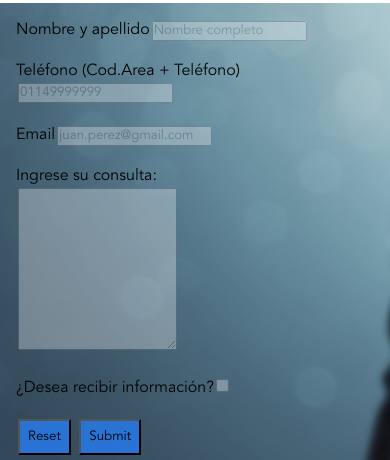
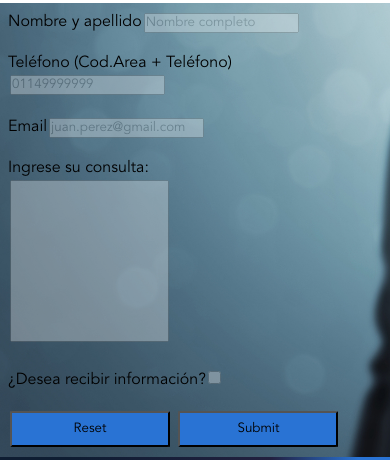
Before and after one commit to martinToranzo/desarrolloWebRC, a plain HTML site: page contacto.html in a window 390 px wide. Shown: the part 217-677 px from the top of the page. Drawn offline with Linux system fonts and the light colour scheme.

Commit message:
Modif Contacto

```diff
--- a/css/style.css
+++ b/css/style.css
@@ -309,27 +309,31 @@
 .seccionContacto {
   grid-area: seccionContacto;
 }
+
 .seccionContacto form {
-  /* margin: 1rem; */
   padding: 1rem;
   background-image: url("../img/Contacto.jpg");
   background-size: cover;
-  /* line-height: 38px; */
+  padding: 0.5rem;
 }
 .seccionContacto input {
   margin: 2px;
 }
+
 .inputTexto {
+  margin: 1rem;
   opacity: 0.3;
 }
 .seccionContacto textArea {
   margin: 2px;
   opacity: 0.3;
+  resize: none;
 }
 .boton {
-  padding: 0.5rem;
+  padding: 0.4rem;
   width: 10rem;
   background-color: #2973d4;
+  border-radius: 2%;
 }
 
 @media (max-width: 768px) {
@@ -376,12 +380,11 @@
     grid-template-columns: 1fr;
   }
   /* Contacto */
-  .inputTexto {
-    width: auto;
+  .formContacto {
+    background-color: transparent;
   }
   .boton {
     padding: 0.5rem;
     background-color: #2973d4;
-    width: auto;
   }
 }
```
Also changed, not shown: contacto.html (+2 -0 lines).
